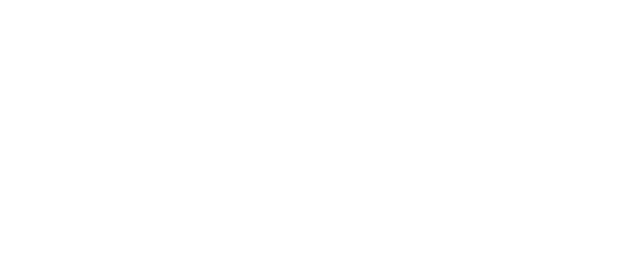
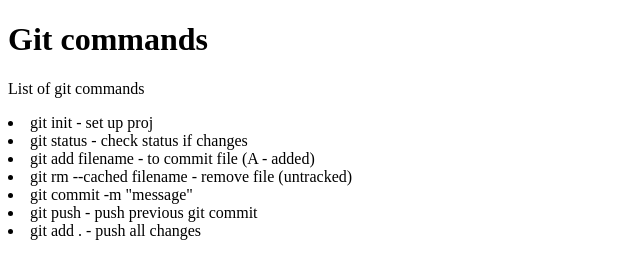
Before and after one commit to engrmeldric/practice-git, a plain HTML site: page index.html in a window 1280 px wide. Shown: the whole page, without its empty margins (0-640 px from the left). Drawn offline with Linux system fonts and the light colour scheme.

Commit message:
Added design.css and main.js

```diff
--- a/index.html
+++ b/index.html
@@ -4,5 +4,16 @@
     <title>"Git practice"</title>
 </head>
 
-<body></body>
+<body>
+    <h1>Git commands</h1>
+    <p> List of git commands </p>
+    <li>git init - set up proj</li>
+    <li>git status - check status if changes</li>
+    <li>git add filename - to commit file (A - added)</li>
+    <li>git rm --cached filename - remove file (untracked)</li>
+    <li>git commit -m "message" </li>
+    <li>git push - push previous git commit</li>
+     <li>git add . - push all changes</li>
+
+</body>
 </html>
```
Also changed, not shown: home.html (+18 -0 lines), design.css (added), main.js (added).
